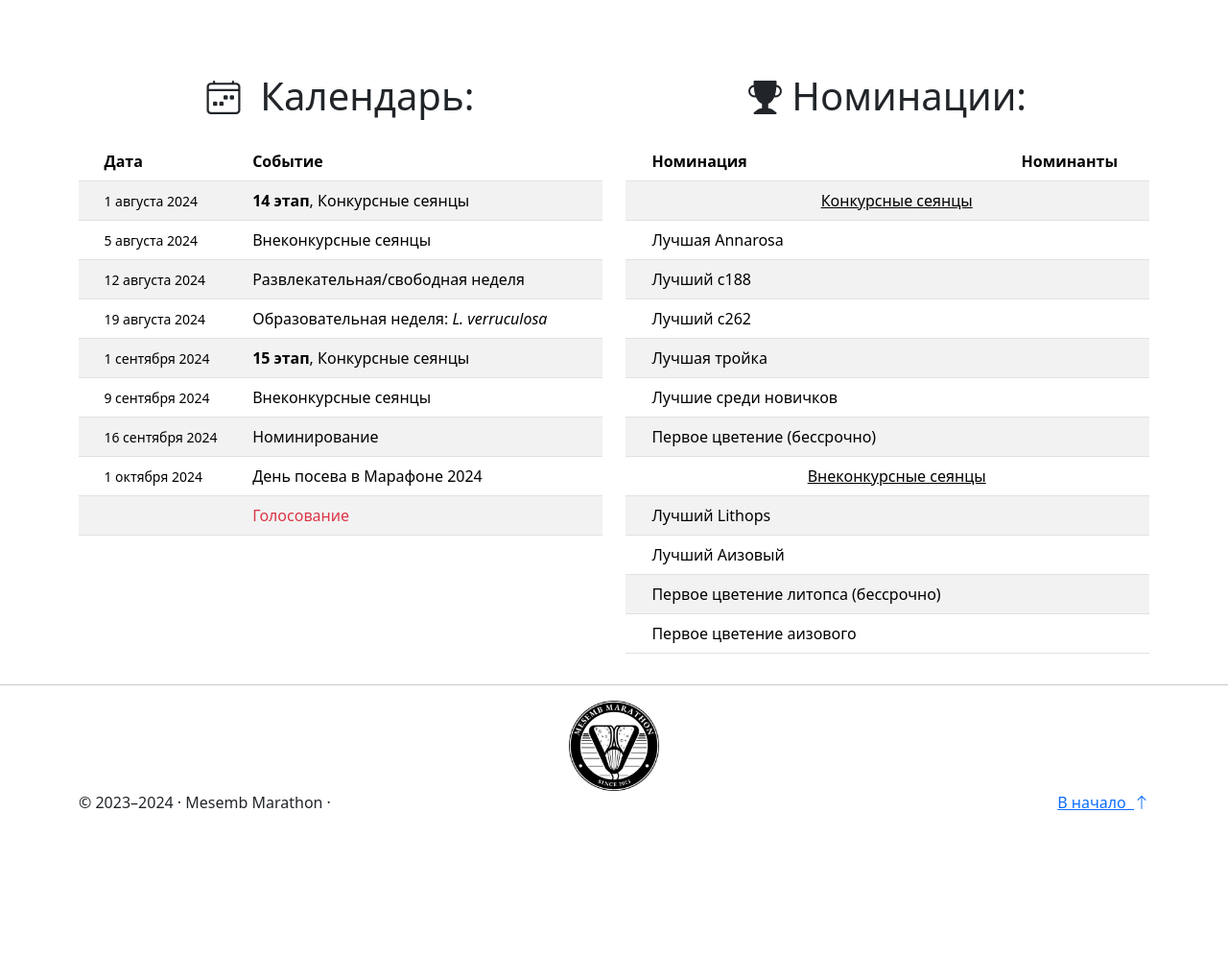
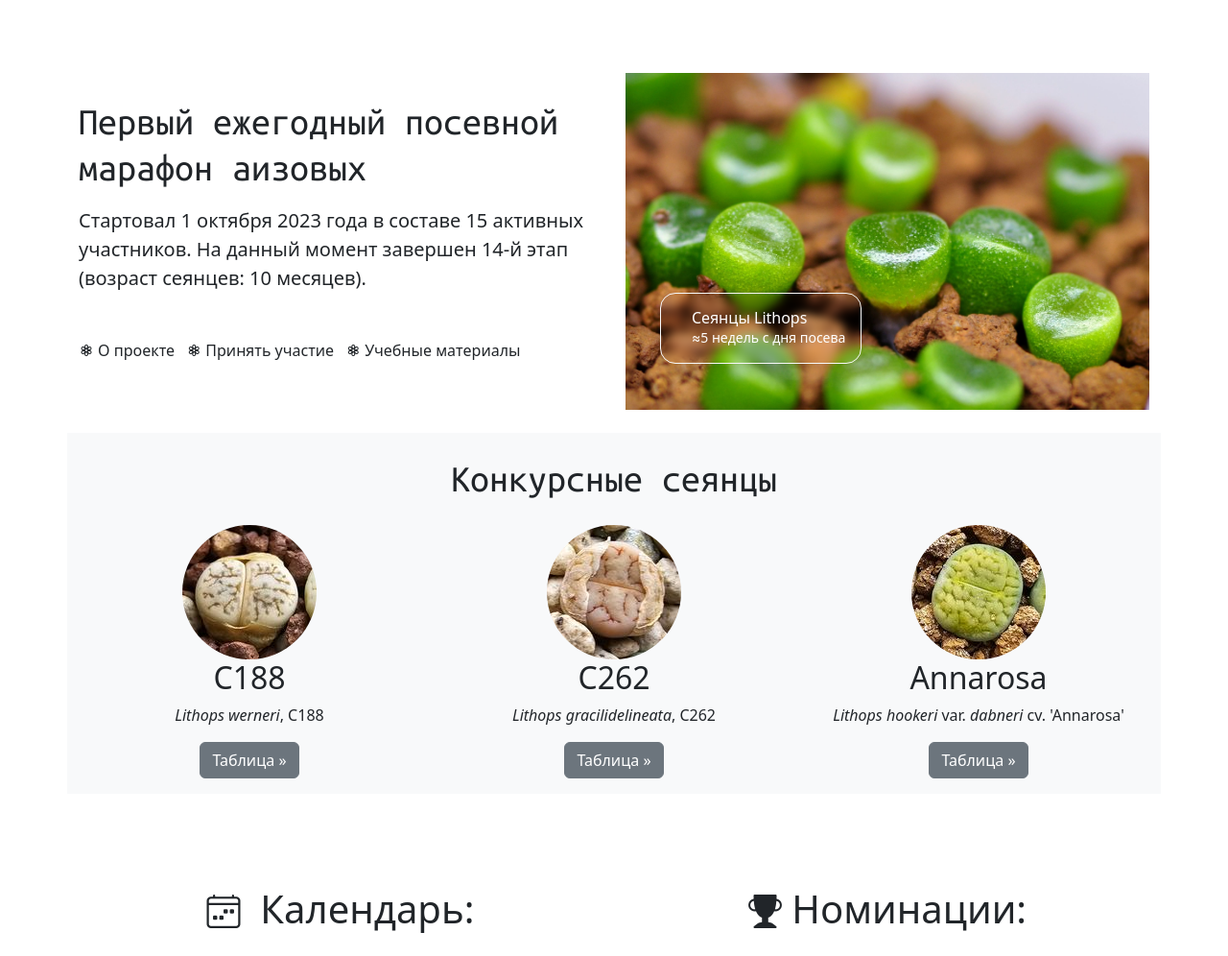
Before and after one commit to Square-Pot/lithops-life, a Django app: page /marathon/2023 in a window 1280 px wide. Shown: the part 68-1064 px from the top of the page at 96% size. Before the commit the page ends 912 px from the top, so only its background shows below. Run offline with Django 4.2, Linux system fonts and the light colour scheme; parts of the project's set-up code (start-up, migrations or seed data) failed here and were passed over.

```diff
--- a/app/marathon/templates/marathon/2023.html
+++ b/app/marathon/templates/marathon/2023.html
@@ -16,7 +16,7 @@
 <main>
   <div class="container mt-5">
 
-    {% comment %} <div class="row align-items-center  mt-5 pt-5 ">
+    <div class="row align-items-center  mt-5 pt-5 ">
       <!-- Left content START -->
       <div class="col-lg-5 col-xl-6 text-center text-lg-start mb-7 mb-sm-0">
 
@@ -80,7 +80,7 @@
         <p><a class="btn btn-secondary" href="{% url 'species table' species_id='annarosa' %}">Таблица &raquo;</a></p>
       </div><!-- /.col-lg-4 -->
     </div><!-- /.row -->
-    {% endcomment %}
+
 
     <div class="row mt-5 pt-5 justify-content-center">
       <!-- Left content START -->
```
